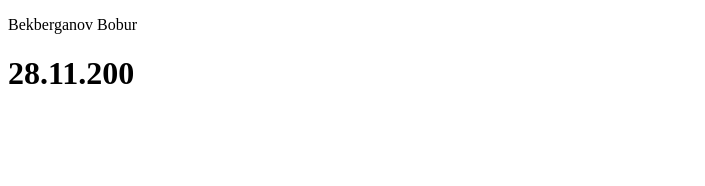
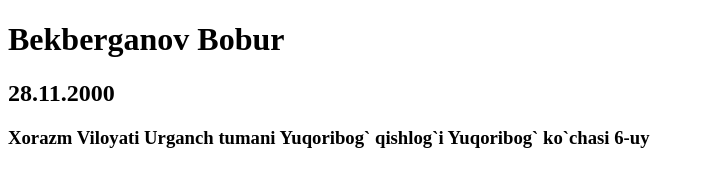
Before and after one commit to Boburuz/Boburuz.github.io, a plain HTML site: page index.html in a window 1280 px wide. Shown: the whole page, without its empty margins (0-705 px from the left). Drawn offline with Linux system fonts and the light colour scheme.

Commit message:
Avto biografiya

```diff
--- a/index.html
+++ b/index.html
@@ -6,7 +6,9 @@
     <title>Bekberganov Bobur</title>
 </head>
 <body>
-    <p>Bekberganov Bobur</p>
-    <h1>28.11.200</h1>
-</body>
+    <h1>Bekberganov Bobur</h1>
+    <h2>28.11.2000</h2>
+    <h3>Xorazm Viloyati Urganch tumani Yuqoribog` qishlog`i Yuqoribog` ko`chasi 6-uy</h3>
+
+    </body>
 </html>
```
